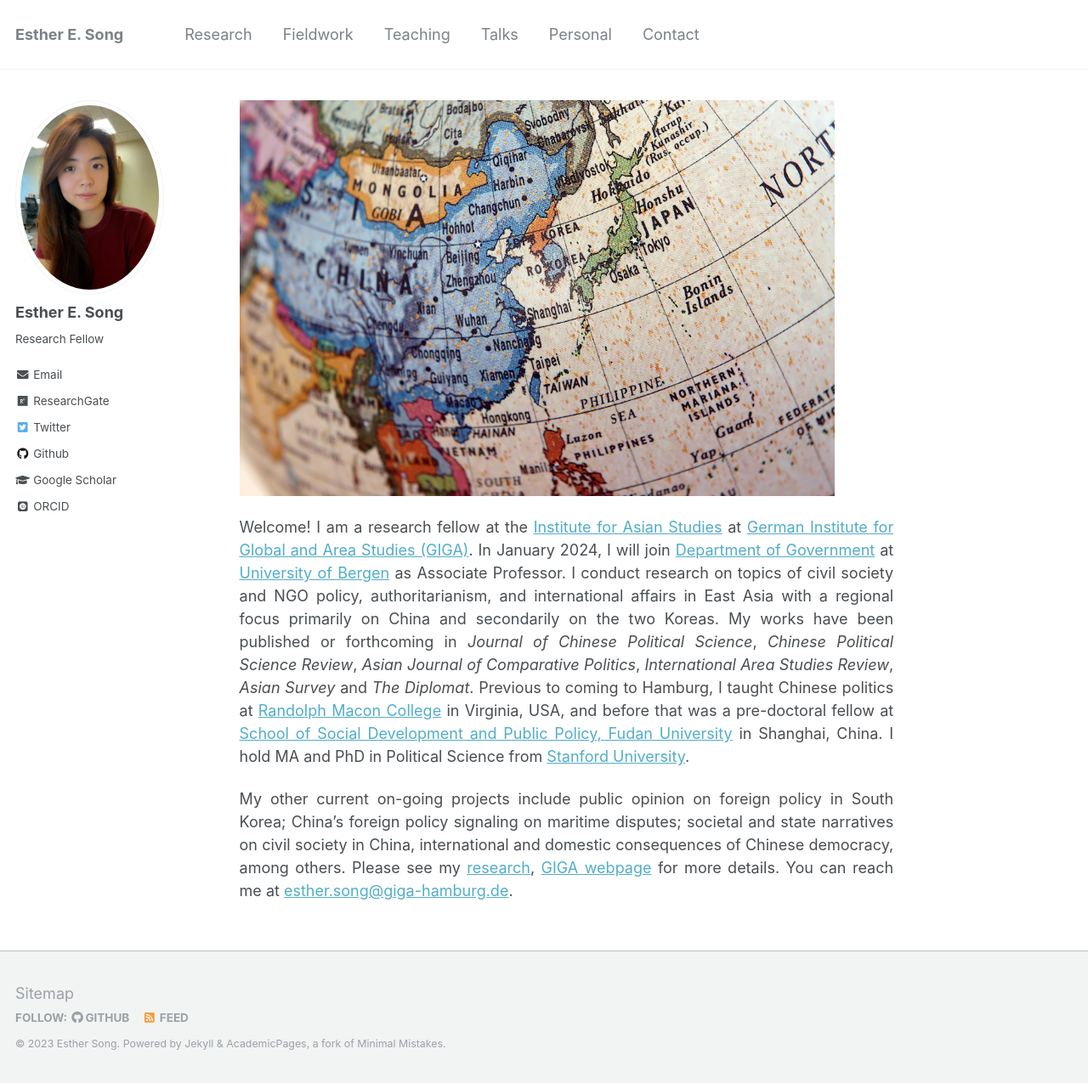
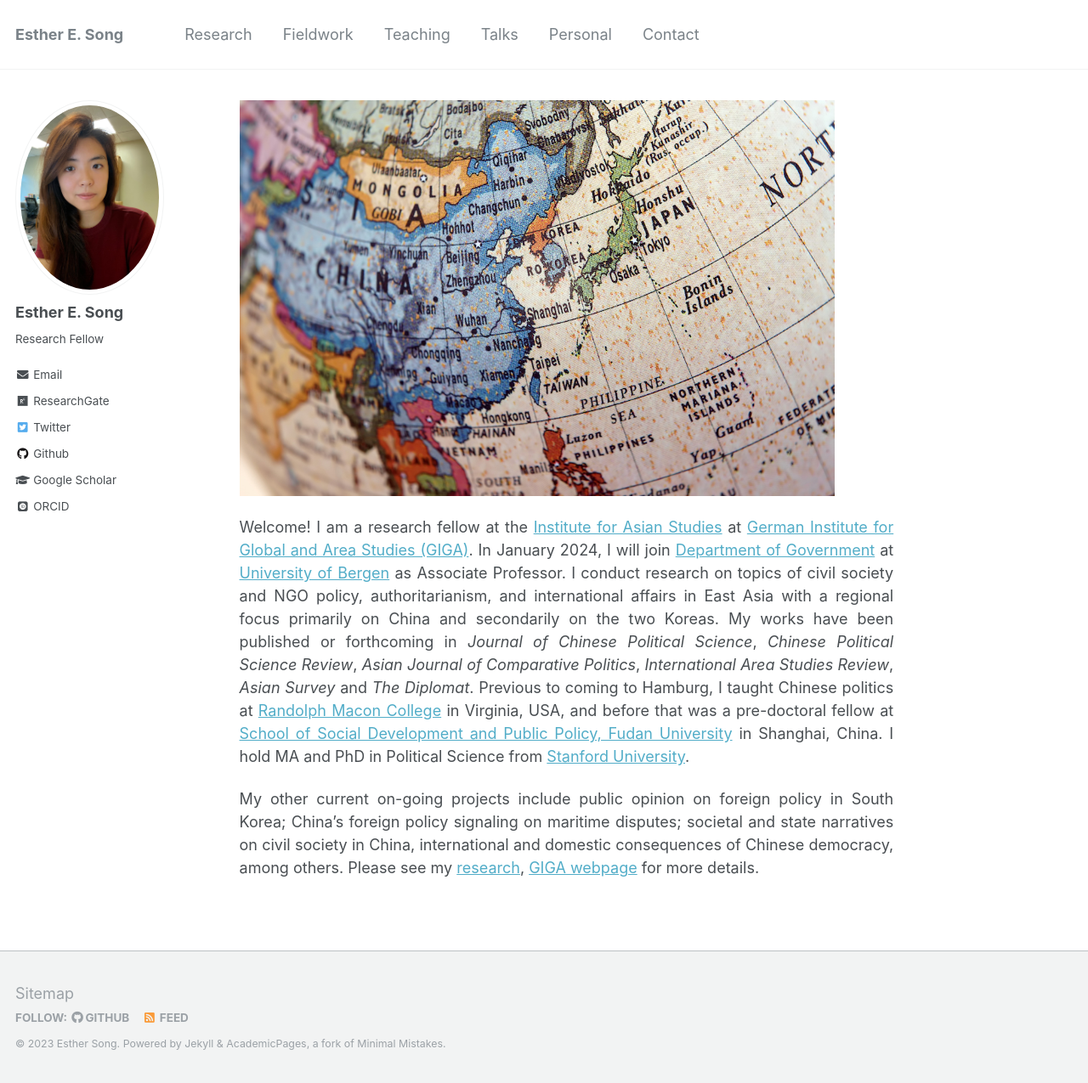
Before and after one commit to ehsong/ehsong.github.io, a Jekyll site: the page built from _pages/about.md, in a window 1280 px wide and 1275 px high. Shown: the whole window at 85% size. Built offline with Jekyll 4.4.1, drawn with Linux system fonts in a browser that asks for light colours; some web fonts are replaced.

Commit message:
Update about.md

```diff
--- a/_pages/about.md
+++ b/_pages/about.md
@@ -11,4 +11,4 @@
 
 Welcome! I am a research fellow at the [Institute for Asian Studies](https://www.giga-hamburg.de/en/institutes/giga-institute-for-asian-studies/) at [German Institute for Global and Area Studies (GIGA)](https://www.giga-hamburg.de/en/). In January 2024, I will join [Department of Government](https://www.uib.no/en/gov) at [University of Bergen](https://www.uib.no/en) as Associate Professor. I conduct research on topics of civil society and NGO policy, authoritarianism, and international affairs in East Asia with a regional focus primarily on China and secondarily on the two Koreas. My works have been published or forthcoming in *Journal of Chinese Political Science*, *Chinese Political Science Review*, *Asian Journal of Comparative Politics*, *International Area Studies Review*, *Asian Survey* and *The Diplomat*. Previous to coming to Hamburg, I taught Chinese politics at [Randolph Macon College](https://www.rmc.edu/) in Virginia, USA, and before that was a pre-doctoral fellow at [School of Social Development and Public Policy, Fudan University](https://www.fudan.edu.cn/en/2019/0514/c295a96700/page.htm) in Shanghai, China. I hold MA and PhD in Political Science from [Stanford University](https://stanford.edu).
 
-My other current on-going projects include public opinion on foreign policy in South Korea; China's foreign policy signaling on maritime disputes; societal and state narratives on civil society in China, international and domestic consequences of Chinese democracy, among others. Please see my [research](https://ehsong.github.io/research/), [GIGA webpage](https://www.giga-hamburg.de/en/the-giga/team/song-esther) for more details. You can reach me at [esther.song@giga-hamburg.de](mailto:esther.song@giga-hamburg.de).
+My other current on-going projects include public opinion on foreign policy in South Korea; China's foreign policy signaling on maritime disputes; societal and state narratives on civil society in China, international and domestic consequences of Chinese democracy, among others. Please see my [research](https://ehsong.github.io/research/), [GIGA webpage](https://www.giga-hamburg.de/en/the-giga/team/song-esther) for more details.
```
